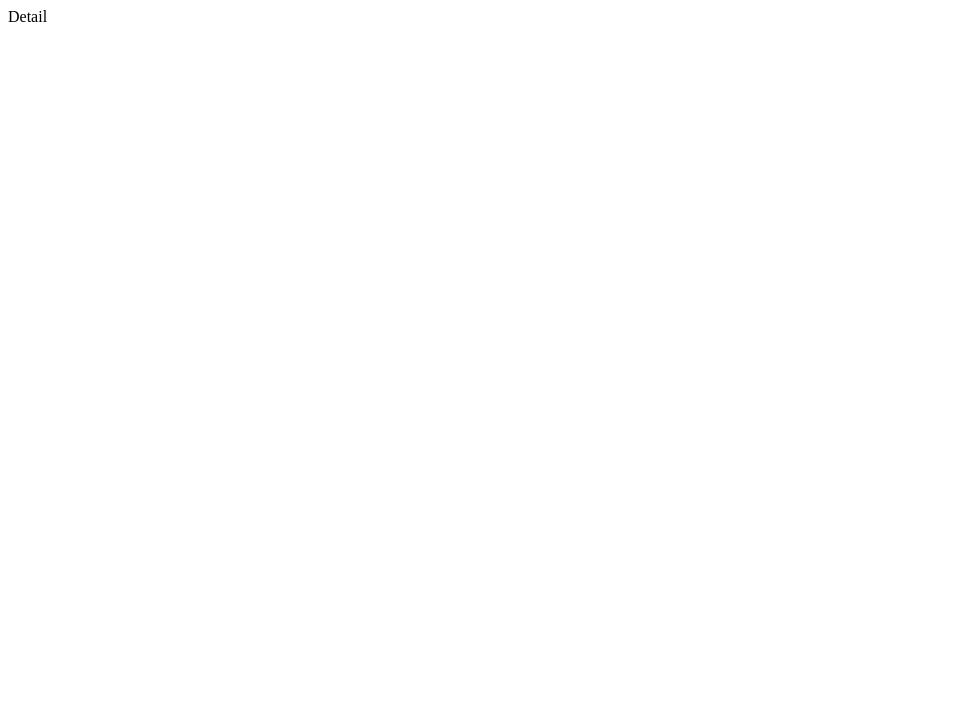
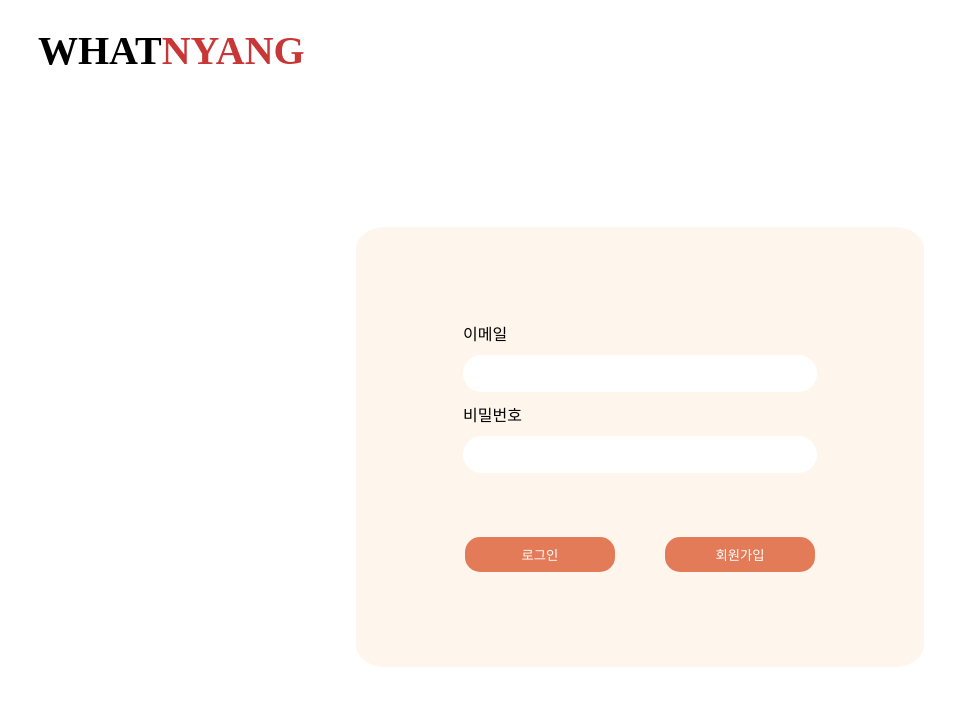
Before and after one commit to WhatNyang/88project, a React (Create React App) app: page /login in a window 1280 px wide. Shown: the top 706 px of the page, without its empty margins (0-979 px from the left). Built offline with nearby package versions, Linux system fonts and the light colour scheme; a web font is replaced by a local one.

Commit message:
login/UI

```diff
--- a/src/components/Header.tsx
+++ b/src/components/Header.tsx
@@ -3,7 +3,7 @@ import styled from "styled-components";
 import { PROJECT_COLOR } from "../color.js";
 
 const Header = () => {
-  if (window.location.pathname === "/index" || "/") return null;
+  if (window.location.pathname === "/index") return null;
 
   return (
     <Nav>
--- /dev/null
+++ b/src/pages/Login.jsx
@@ -0,0 +1,100 @@
+import React, { useState } from "react";
+import Header from "../components/Header";
+import styled from "styled-components";
+import { BACKGROUND_COLOR, POINT_COLOR, PROJECT_COLOR } from "../color";
+import { Link } from "react-router-dom";
+export default function Login() {
+  const [isJoin, setIsJoin] = useState(false);
+  const changeIsJoin = () => {
+    setIsJoin((prev) => !prev);
+    console.log(isJoin);
+  };
+  const Login = () => {
+    console.log("확인용");
+  };
+  const Join = () => {
+    console.log("바뀐거 확인");
+  };
+  return (
+    <Container>
+      <LoginBox>
+        <InputBox height={isJoin ? "60%" : "40%"}>
+          <Label htmlFor="email">이메일</Label>
+          <Input id="email" />
+          <Label htmlFor="passWord">비밀번호</Label>
+          <Input id="passWord" />
+          {isJoin ? (
+            <>
+              <Label htmlFor="nickname">닉네임</Label>
+              <Input id="nickname" />
+            </>
+          ) : null}
+        </InputBox>
+        <ButtonWrap>
+          {isJoin ? null : <Button onClick={Login}>로그인</Button>}
+          <Button onClick={isJoin ? Join : changeIsJoin}>회원가입</Button>
+        </ButtonWrap>
+        {isJoin ? (
+          <JoinText onClick={changeIsJoin}>이미 회원이신가요?</JoinText>
+        ) : null}
+      </LoginBox>
+    </Container>
+  );
+}
+
+const Container = styled.div`
+  display: flex;
+  align-items: center;
+  justify-content: center;
+  height: 100vh;
+`;
+const LoginBox = styled.div`
+  display: flex;
+  width: 45%;
+  height: 55vh;
+  background-color: ${BACKGROUND_COLOR};
+  border-radius: 5%;
+  margin-bottom: 100px;
+  justify-content: center;
+  align-items: center;
+  flex-direction: column;
+`;
+const InputBox = styled.div`
+  height: ${(props) => props.height};
+  display: flex;
+  flex-direction: column;
+  margin-bottom: 40px;
+`;
+const Label = styled.label`
+  margin-bottom: 10px;
+`;
+const Input = styled.input`
+  margin-bottom: 10px;
+  width: 350px;
+  height: 35px;
+  box-shadow: 255 255 255 3px;
+  border-radius: 30px;
+  border: none;
+`;
+const ButtonWrap = styled.div`
+  width: 100%;
+  margin-left: 50px;
+  display: flex;
+  justify-content: center;
+  flex-direction: row;
+`;
+const Button = styled.button`
+  background-color: ${POINT_COLOR};
+  width: 150px;
+  height: 35px;
+  border: none;
+  margin-right: 50px;
+  color: white;
+  text-align: center;
+  border-radius: 15px;
+`;
+const JoinText = styled.div`
+  display: flex;
+  justify-content: center;
+  margin-top: 15px;
+`;
--- a/src/shared/Router.js
+++ b/src/shared/Router.js
@@ -3,7 +3,7 @@ import Header from "../components/Header";
 import { BrowserRouter, Route, Routes } from "react-router-dom";
 import Detail from "../pages/Detail";
 import Home from "../pages/Home";
-
+import Login from "../pages/Login";
 const Router = () => {
   return (
     <BrowserRouter>
@@ -12,6 +12,7 @@ const Router = () => {
         <Route path="/index" element={<Home />} />
         <Route path="/" element={<Main />} />
         <Route path="/:id" element={<Detail />} />
+        <Route exact path="/login" element={<Login />} />
       </Routes>
     </BrowserRouter>
   );
```
